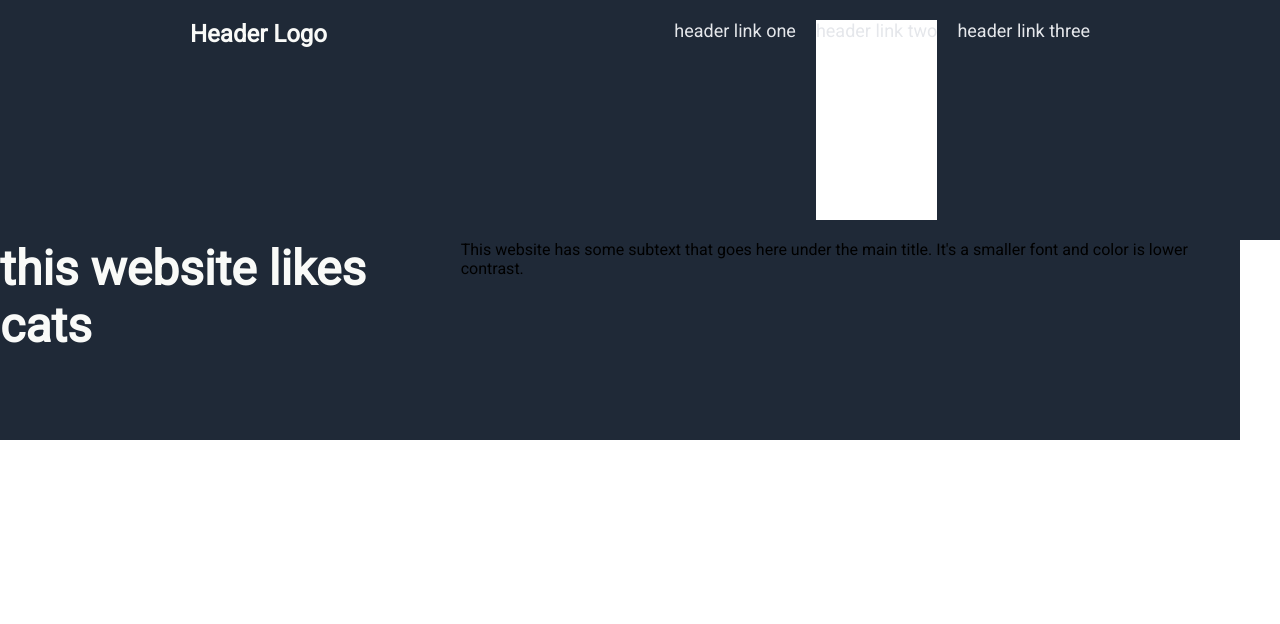
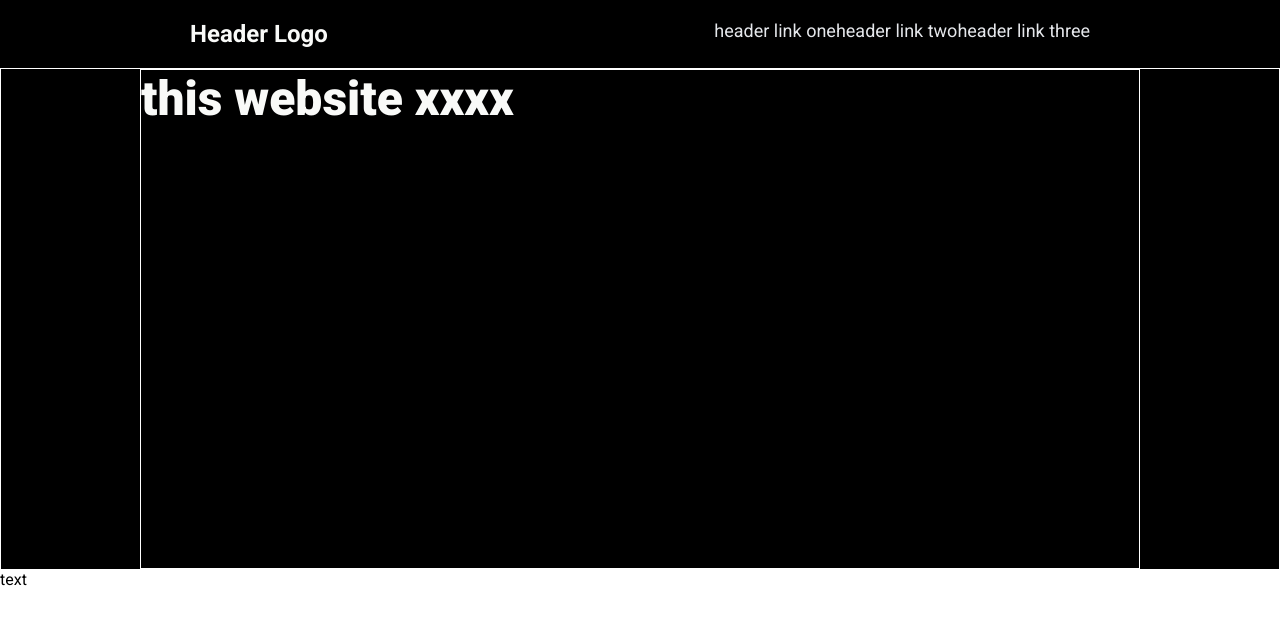
Before and after one commit to say001/landing-page, a plain HTML site: page index.html in a window 1280 px wide. Drawn offline with Linux system fonts and the light colour scheme.

Commit message:
Modified index and styles. Has a few bugs.

```diff
--- a/index.html
+++ b/index.html
@@ -7,7 +7,7 @@
     <link rel="stylesheet" href="styles.css">
     <link rel="preconnect" href="https://fonts.googleapis.com">
     <link rel="preconnect" href="https://fonts.gstatic.com" crossorigin>
-    <link href="https://fonts.googleapis.com/css2?family=Roboto&display=swap" rel="stylesheet">
+    <link href="https://fonts.googleapis.com/css2?family=Roboto:ital,wght@0,400;0,500;0,700;0,900;1,300;1,500;1,700;1,900&display=swap" rel="stylesheet">
 </head>
 <body>
     <div class='menu-container'>
@@ -21,14 +21,19 @@
             </div>
         </div>
     </div>
-    <div class="container">
-        <div class="one">
-            <div class='main'>this website likes cats</div>
-            <div class="sub">This website has some subtext that goes here under the main title. It's a smaller font and color is lower contrast.</div>
+    <div class="first-container">
+        <div class="header">
+            <div class='main'>this website xxxx</div>
+            <p>test!!</p>
+            <!-- <div class="sub">This website has some subtext that goes here under the main title. It's a smaller font and color is lower contrast.</div>-->
         </div>
-        <div class="two"></div>
-        <div class="three"></div>
-        <div class="four"></div>
+        <div class="img">
+        </div>
     </div>
+    <div class="two">
+        <div class="temp">text</div>
+    </div>
+    <div class="three"></div>
+    <div class="four"></div>
 </body>
 </html>
--- a/styles.css
+++ b/styles.css
@@ -6,10 +6,11 @@
 }
 
 .menu-container {
-    background-color: #1F2937;
+    background-color: black;
     padding: 20px;
     display: flex;
     justify-content: space-around;
+
 }
 
 .menu {
@@ -22,7 +23,8 @@
 
 .logo {
     font-size: 24px;
-    font-weight: 1000;
+    font-weight: 600;
+    font-style: medium;
     /* fix header logo boldness*/
 }
 
@@ -32,30 +34,36 @@
     display: flex;
     justify-content: flex-end;
 }
-.two {
-    margin-left: 20px;
-    margin-right: 20px;
+
+.first-container {
+    background-color: black;
+    display: flex;
+    justify-content: center;
+    border: 1px solid #fff;
 }
 
-.container {
+.header {
+    width: 1000px;
+    height: 500px;
     display: flex;
-    height: 200px;
-}
-.one {
-    background-color: #1F2937;
-    display: flex;
-    justify-content: space-around;
+    justify-content: flex-start;
+    border: 1px solid #fff;
+    flex-direction: column;
+    flex-wrap: wrap;
 }
 
 .main {
     font-size: 48px;
     color: #F9FAF8;
     font-weight: 900;
-    display: flex;
+    border: 1px white;
 }
 
-.two {
-    height: 200px;
-    background-color: white;
-    display: flex;
+/*
+.sub {
+    font-size: 18px;
+    color: #eae5eb;
+    display:flex;
+
 }
+*/
```
